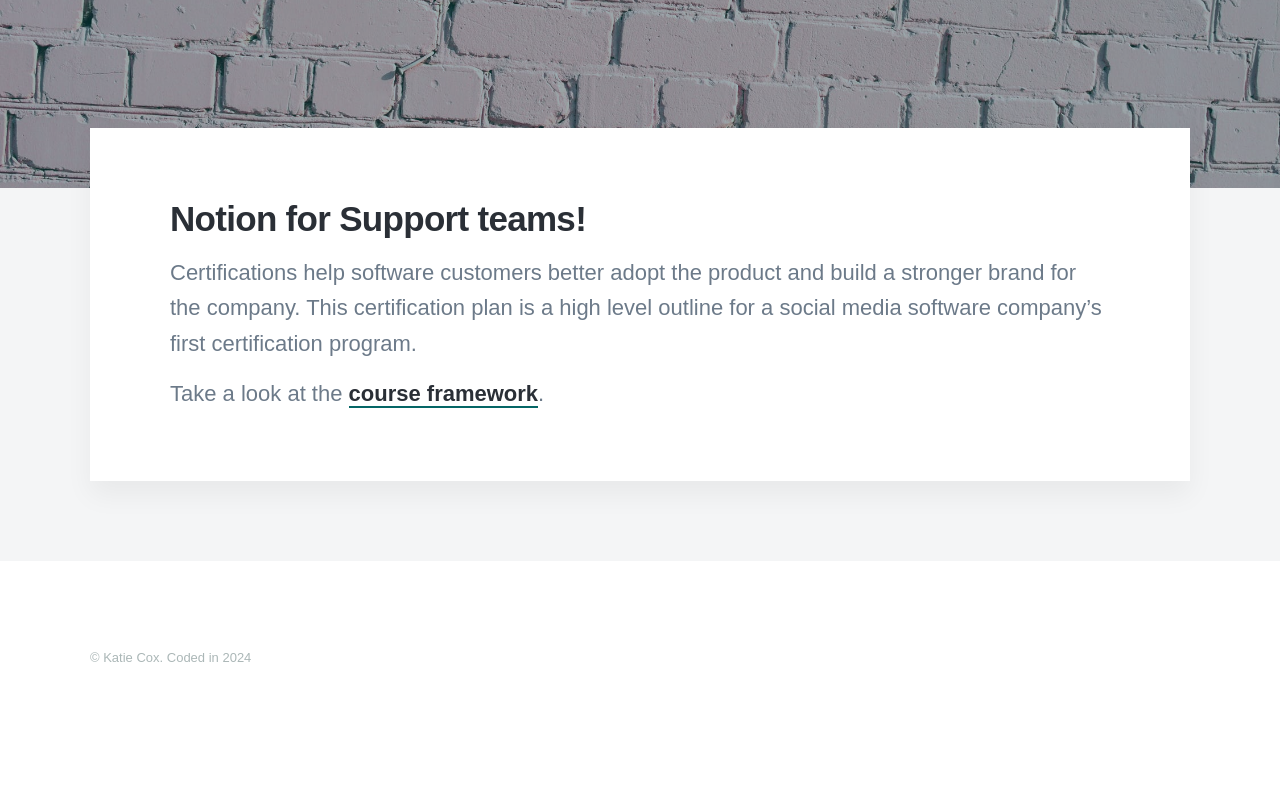
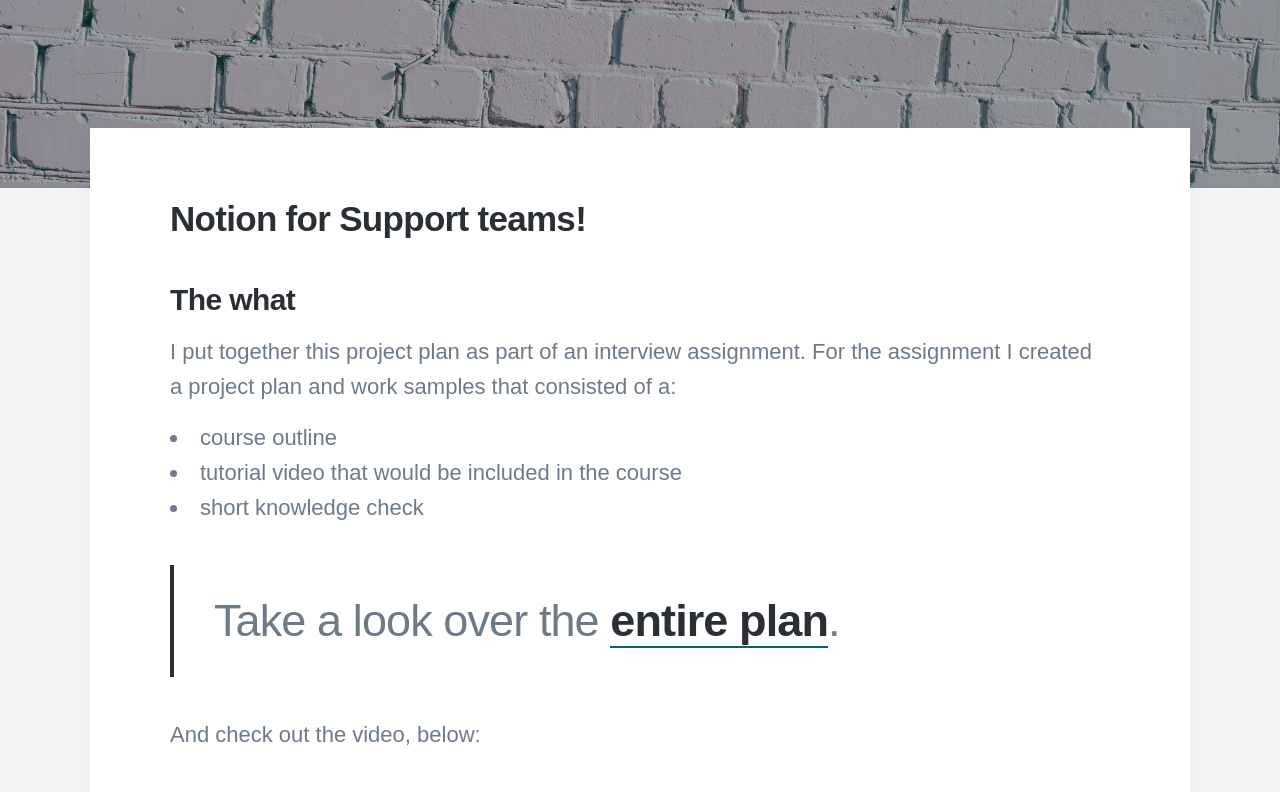
Before and after one commit to cox-katie/portfolio, a Jekyll site: the page built from _projects/Notion-project.md, in a window 1280 px wide and 1400 px high, scrolled down 404 px. Shown: the top 792 px of the window. Built offline with Jekyll 4.4.1, drawn with Linux system fonts in a browser that asks for light colours; nearby versions of some CDN libraries; some web fonts are replaced; before the commit the page ends 1148 px from its top, so only the background shows below that; some of the changed text lies outside the part shown; grey boxes are pictures that could not be loaded.

Commit message:
Notion updates

```diff
--- a/_projects/Notion-project.md
+++ b/_projects/Notion-project.md
@@ -10,6 +10,26 @@
 
 ## Notion for Support teams!
 
-Certifications help software customers better adopt the product and build a stronger brand for the company. This certification plan is a high level outline for a social media software company's first certification program.
+### The what
+I put together this project plan as part of an interview assignment. For the assignment I created a project plan and work samples that consisted of a:
 
-Take a look at the [course framework](https://katieslearnings.com/assets/Notion-for-Support-Teams.pdf).
+ - course outline
+ - tutorial video that would be included in the course
+ - short knowledge check
+
+> Take a look over the [entire plan](https://katieslearnings.com/assets/Notion-for-Support-Teams.pdf).
+
+And check out the video, below:
+
+<iframe width="560" height="315" src="https://www.youtube.com/watch?v=Egl1VEOhELw" frameborder="0" allow="accelerometer; autoplay; clipboard-write; encrypted-media; gyroscope; picture-in-picture" allowfullscreen></iframe>
+
+### The why
+It's so important that new users have exceptional learning experiences when onboarding to a new software platform. Self-paced online learning courses play a significant role in this experience, and this course project plan ensures customers:
+
+ - Have all the necessary information
+ - Can intuitively navigate the learning experience
+ - Get active learning experiences
+
+### The how
+
+![Course project plan](../images/Notion/Course-plan-process.png)
```
Also changed, not shown: images/Notion/Course-plan-process.png (added), 2 other files.
